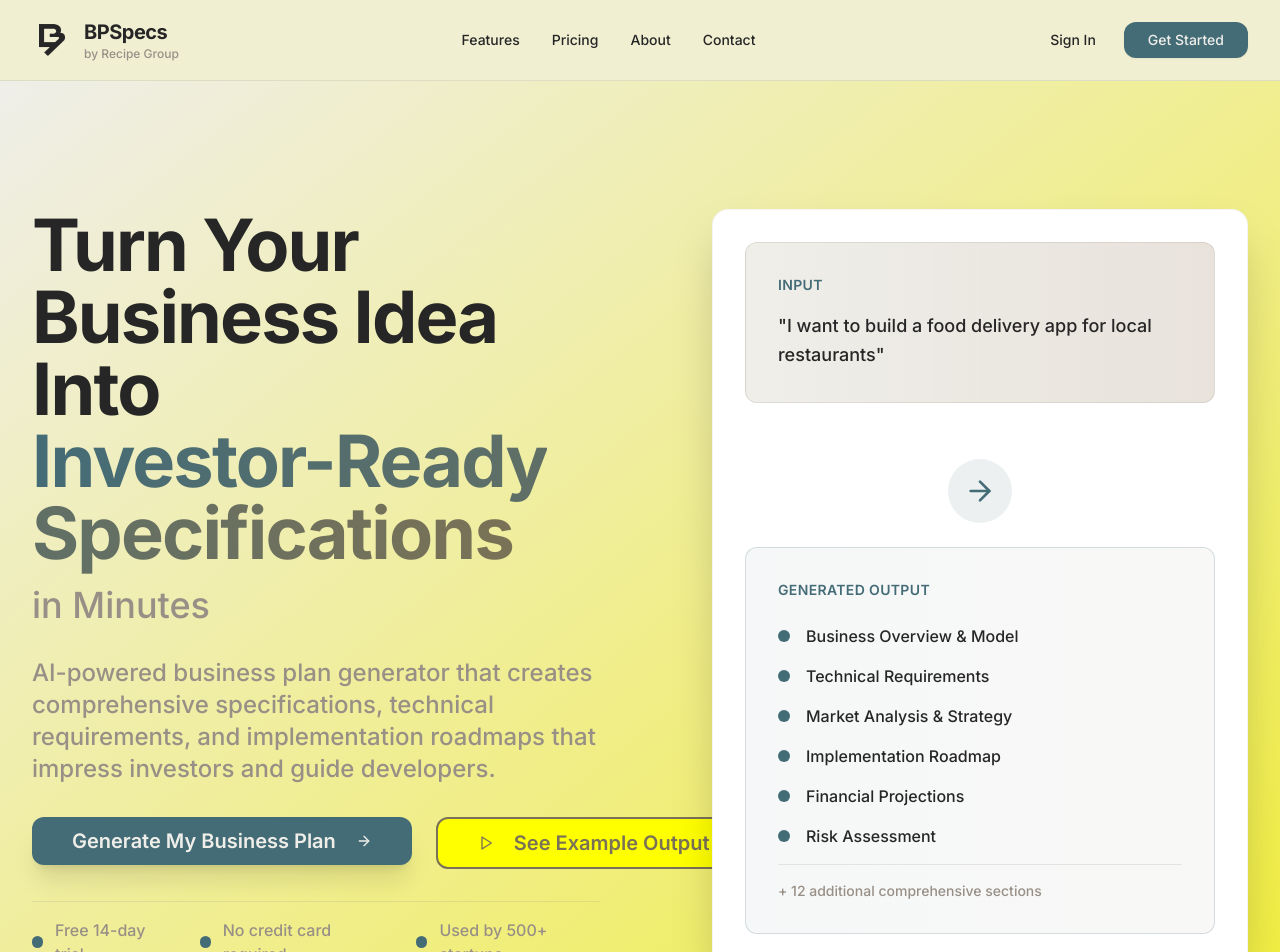
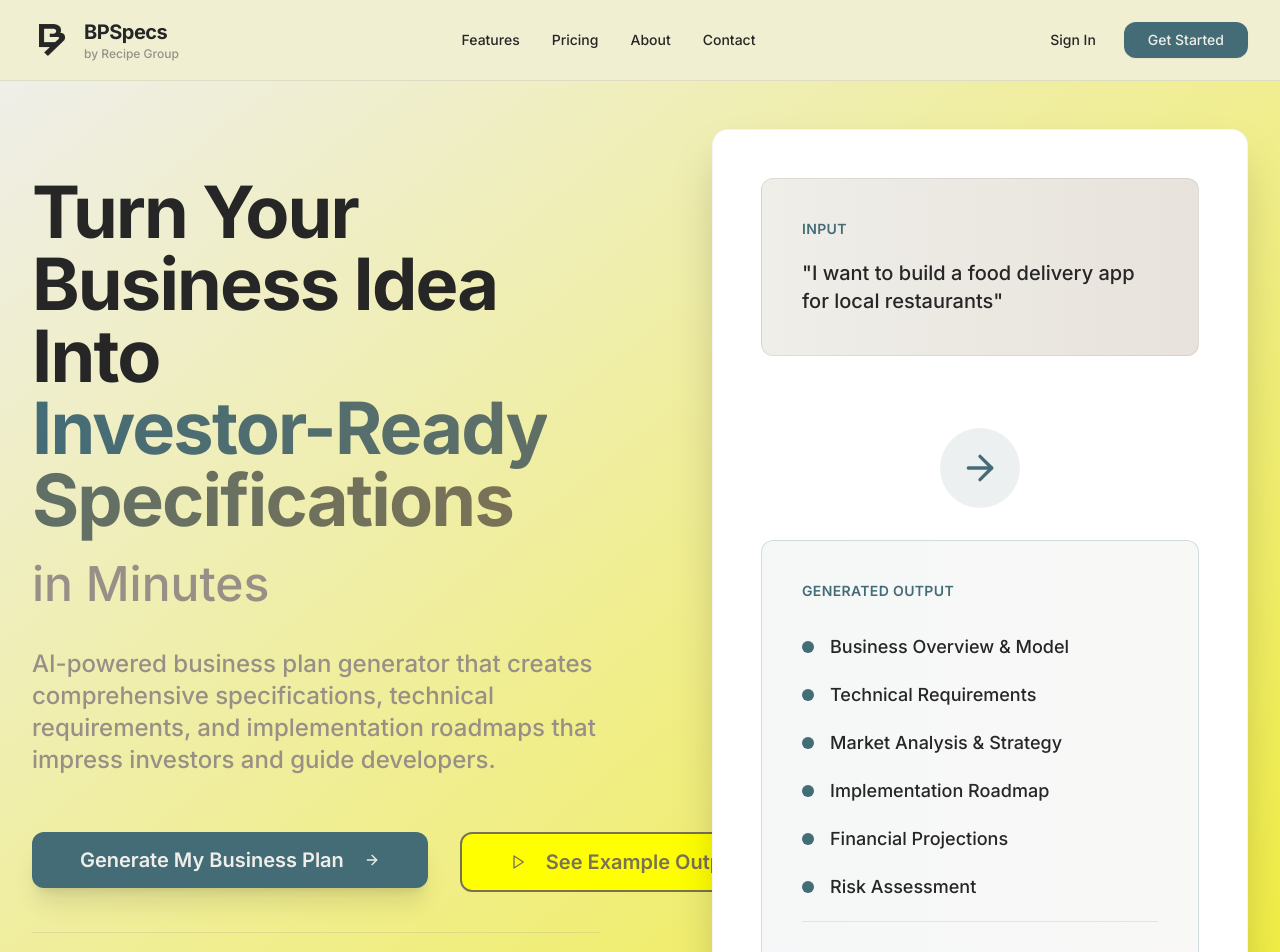
Before and after one commit to elzeerx/bpspecs-project, a React (Vite) app: page / in a window 1280 px wide. Shown: the top 952 px of the page. Built offline with nearby package versions, Linux system fonts and the light colour scheme.

Commit message:
Fix: Hero section desktop alignment and spacing
Adjust hero section layout for improved desktop alignment and spacing, maintaining tablet and mobile responsiveness.

```diff
--- a/src/components/HeroSection.tsx
+++ b/src/components/HeroSection.tsx
@@ -4,92 +4,92 @@ import { ArrowRight, Play } from 'lucide-react';
 
 const HeroSection = () => {
   return (
-    <section className="py-24 lg:py-32 bg-gradient-to-br from-bpspecs-off-white to-bpspecs-beige/30 min-h-[90vh] flex items-center">
+    <section className="py-16 md:py-20 lg:py-0 bg-gradient-to-br from-bpspecs-off-white to-bpspecs-beige/30 lg:min-h-[85vh] flex items-center">
       <div className="container mx-auto px-6 lg:px-8">
         <div className="max-w-7xl mx-auto">
-          <div className="grid grid-cols-1 lg:grid-cols-2 gap-16 lg:gap-20 items-center">
+          <div className="grid grid-cols-1 lg:grid-cols-2 gap-12 md:gap-16 lg:gap-20 items-center lg:min-h-[600px]">
             {/* Left Content */}
-            <div className="text-left space-y-8">
+            <div className="text-left space-y-6 md:space-y-8 lg:space-y-10 lg:flex lg:flex-col lg:justify-center lg:py-12">
               {/* Main Headline */}
-              <div className="space-y-4">
-                <h1 className="text-4xl md:text-5xl lg:text-6xl xl:text-7xl font-bold tracking-tight text-bpspecs-dark-charcoal leading-[1.1]">
+              <div className="space-y-3 md:space-y-4 lg:space-y-6">
+                <h1 className="text-4xl md:text-5xl lg:text-6xl xl:text-7xl font-bold tracking-tight text-bpspecs-dark-charcoal leading-[1.1] lg:leading-[1.05]">
                   Turn Your Business Idea Into
                   <br />
                   <span className="text-gradient">Investor-Ready Specifications</span>
                 </h1>
-                <p className="text-2xl md:text-3xl lg:text-4xl font-medium text-bpspecs-taupe leading-relaxed">
+                <p className="text-2xl md:text-3xl lg:text-4xl xl:text-5xl font-medium text-bpspecs-taupe leading-relaxed lg:leading-[1.2]">
                   in Minutes
                 </p>
               </div>
 
               {/* Subheadline */}
-              <p className="text-xl lg:text-2xl text-bpspecs-taupe leading-relaxed font-medium max-w-2xl">
+              <p className="text-lg md:text-xl lg:text-2xl xl:text-2xl text-bpspecs-taupe leading-relaxed font-medium max-w-2xl lg:leading-[1.4]">
                 AI-powered business plan generator that creates comprehensive specifications,
                 technical requirements, and implementation roadmaps that impress investors and guide developers.
               </p>
 
               {/* CTA Buttons */}
-              <div className="flex flex-col sm:flex-row gap-6">
+              <div className="flex flex-col sm:flex-row gap-4 md:gap-6 lg:gap-8 lg:pt-4">
                 <Button
                   size="lg"
-                  className="bg-bpspecs-teal hover:bg-bpspecs-teal/90 text-bpspecs-off-white px-10 py-6 text-xl font-semibold rounded-xl shadow-xl border-0 hover:shadow-2xl transition-all duration-300 hover:scale-105"
+                  className="bg-bpspecs-teal hover:bg-bpspecs-teal/90 text-bpspecs-off-white px-8 md:px-10 lg:px-12 py-5 md:py-6 lg:py-7 text-lg md:text-xl lg:text-xl font-semibold rounded-xl shadow-xl border-0 hover:shadow-2xl transition-all duration-300 hover:scale-105"
                 >
                   Generate My Business Plan
-                  <ArrowRight className="w-6 h-6 ml-3" />
+                  <ArrowRight className="w-5 h-5 md:w-6 md:h-6 ml-3" />
                 </Button>
                 <Button
                   variant="outline"
                   size="lg"
-                  className="px-10 py-6 text-xl font-semibold border-2 border-bpspecs-olive text-bpspecs-olive hover:bg-bpspecs-olive hover:text-bpspecs-off-white rounded-xl transition-all duration-300 hover:scale-105"
+                  className="px-8 md:px-10 lg:px-12 py-5 md:py-6 lg:py-7 text-lg md:text-xl lg:text-xl font-semibold border-2 border-bpspecs-olive text-bpspecs-olive hover:bg-bpspecs-olive hover:text-bpspecs-off-white rounded-xl transition-all duration-300 hover:scale-105"
                 >
-                  <Play className="w-6 h-6 mr-3" />
+                  <Play className="w-5 h-5 md:w-6 md:h-6 mr-3" />
                   See Example Output
                 </Button>
               </div>
 
               {/* Trust Indicators */}
-              <div className="flex flex-col sm:flex-row sm:items-center gap-4 sm:gap-8 pt-4 border-t border-bpspecs-taupe/20">
+              <div className="flex flex-col sm:flex-row sm:items-center gap-4 sm:gap-6 lg:gap-8 pt-6 lg:pt-8 border-t border-bpspecs-taupe/20">
                 <div className="flex items-center gap-3 text-bpspecs-taupe">
                   <div className="w-3 h-3 bg-bpspecs-teal rounded-full"></div>
-                  <span className="font-medium">Free 14-day trial</span>
+                  <span className="font-medium text-base lg:text-lg">Free 14-day trial</span>
                 </div>
                 <div className="flex items-center gap-3 text-bpspecs-taupe">
                   <div className="w-3 h-3 bg-bpspecs-teal rounded-full"></div>
-                  <span className="font-medium">No credit card required</span>
+                  <span className="font-medium text-base lg:text-lg">No credit card required</span>
                 </div>
                 <div className="flex items-center gap-3 text-bpspecs-taupe">
                   <div className="w-3 h-3 bg-bpspecs-teal rounded-full"></div>
-                  <span className="font-medium">Used by 500+ startups</span>
+                  <span className="font-medium text-base lg:text-lg">Used by 500+ startups</span>
                 </div>
               </div>
             </div>
 
             {/* Right Visual - Demo Preview */}
-            <div className="relative lg:pl-8">
-              <div className="bg-white rounded-2xl p-8 shadow-2xl border border-bpspecs-taupe/10 hover:shadow-3xl transition-all duration-500">
+            <div className="relative lg:pl-4 xl:pl-8 lg:flex lg:items-center lg:justify-center lg:py-12">
+              <div className="bg-white rounded-2xl p-6 md:p-8 lg:p-10 xl:p-12 shadow-2xl border border-bpspecs-taupe/10 hover:shadow-3xl transition-all duration-500 max-w-lg lg:max-w-xl xl:max-w-2xl mx-auto lg:mx-0">
                 {/* Input Section */}
-                <div className="bg-gradient-to-r from-bpspecs-off-white to-bpspecs-beige/50 rounded-xl p-8 mb-8 border border-bpspecs-taupe/20">
-                  <div className="text-sm font-semibold text-bpspecs-teal mb-4 uppercase tracking-wide">
+                <div className="bg-gradient-to-r from-bpspecs-off-white to-bpspecs-beige/50 rounded-xl p-6 md:p-8 lg:p-10 mb-6 md:mb-8 lg:mb-10 border border-bpspecs-taupe/20">
+                  <div className="text-sm font-semibold text-bpspecs-teal mb-3 md:mb-4 lg:mb-5 uppercase tracking-wide">
                     INPUT
                   </div>
-                  <div className="text-bpspecs-dark-charcoal font-medium text-lg leading-relaxed">
+                  <div className="text-bpspecs-dark-charcoal font-medium text-base md:text-lg lg:text-xl leading-relaxed">
                     "I want to build a food delivery app for local restaurants"
                   </div>
                 </div>
 
                 {/* Arrow Transition */}
-                <div className="flex items-center justify-center py-6">
-                  <div className="bg-bpspecs-teal/10 rounded-full p-4">
-                    <ArrowRight className="w-8 h-8 text-bpspecs-teal" />
+                <div className="flex items-center justify-center py-4 md:py-6 lg:py-8">
+                  <div className="bg-bpspecs-teal/10 rounded-full p-3 md:p-4 lg:p-5">
+                    <ArrowRight className="w-6 h-6 md:w-8 md:h-8 lg:w-10 lg:h-10 text-bpspecs-teal" />
                   </div>
                 </div>
 
                 {/* Output Section */}
-                <div className="bg-gradient-to-r from-bpspecs-teal/5 to-bpspecs-olive/5 rounded-xl p-8 border border-bpspecs-teal/20">
-                  <div className="text-sm font-semibold text-bpspecs-teal mb-6 uppercase tracking-wide">
+                <div className="bg-gradient-to-r from-bpspecs-teal/5 to-bpspecs-olive/5 rounded-xl p-6 md:p-8 lg:p-10 border border-bpspecs-teal/20">
+                  <div className="text-sm font-semibold text-bpspecs-teal mb-4 md:mb-6 lg:mb-8 uppercase tracking-wide">
                     GENERATED OUTPUT
                   </div>
-                  <div className="space-y-4">
+                  <div className="space-y-3 md:space-y-4 lg:space-y-5">
                     {[
                       "Business Overview & Model",
                       "Technical Requirements",
@@ -98,12 +98,12 @@ const HeroSection = () => {
                       "Financial Projections",
                       "Risk Assessment"
                     ].map((item, index) => (
-                      <div key={index} className="flex items-center gap-4">
+                      <div key={index} className="flex items-center gap-3 md:gap-4">
                         <div className="w-3 h-3 bg-bpspecs-teal rounded-full flex-shrink-0"></div>
-                        <span className="text-bpspecs-dark-charcoal font-medium">{item}</span>
+                        <span className="text-bpspecs-dark-charcoal font-medium text-sm md:text-base lg:text-lg">{item}</span>
                       </div>
                     ))}
-                    <div className="text-sm text-bpspecs-taupe mt-6 font-medium border-t border-bpspecs-taupe/20 pt-4">
+                    <div className="text-sm md:text-base text-bpspecs-taupe mt-4 md:mt-6 lg:mt-8 font-medium border-t border-bpspecs-taupe/20 pt-4 md:pt-6 lg:pt-8">
                       + 12 additional comprehensive sections
                     </div>
                   </div>
@@ -111,8 +111,8 @@ const HeroSection = () => {
               </div>
 
               {/* Background Decoration */}
-              <div className="absolute -top-4 -right-4 w-32 h-32 bg-bpspecs-teal/10 rounded-full blur-xl -z-10"></div>
-              <div className="absolute -bottom-4 -left-4 w-24 h-24 bg-bpspecs-olive/10 rounded-full blur-xl -z-10"></div>
+              <div className="absolute -top-4 -right-4 w-24 h-24 md:w-32 md:h-32 lg:w-40 lg:h-40 bg-bpspecs-teal/10 rounded-full blur-xl -z-10"></div>
+              <div className="absolute -bottom-4 -left-4 w-20 h-20 md:w-24 md:h-24 lg:w-32 lg:h-32 bg-bpspecs-olive/10 rounded-full blur-xl -z-10"></div>
             </div>
           </div>
         </div>
```
